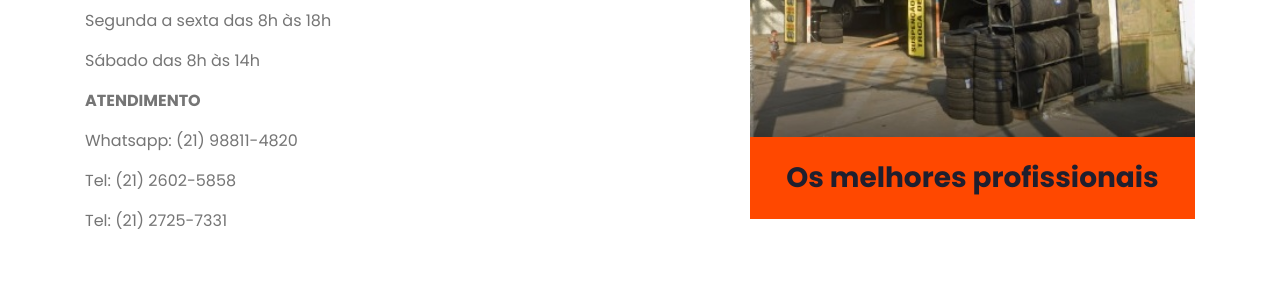
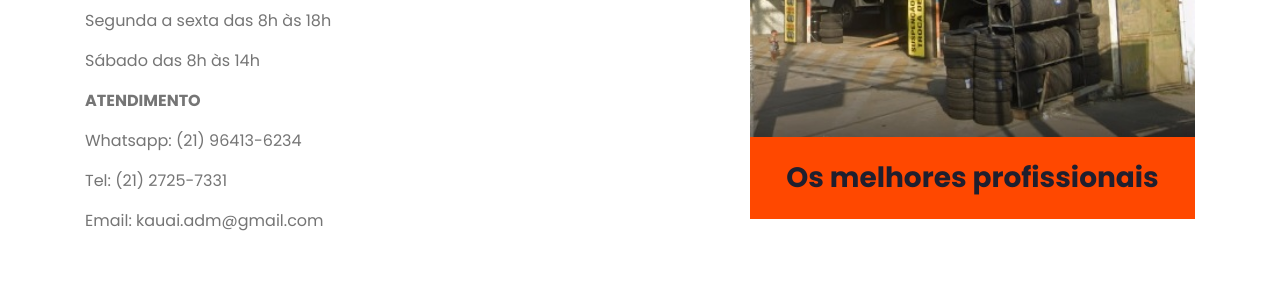
Before and after one commit to mayconjardim/KauaiPneus, a plain HTML site: page index.html in a window 1280 px wide. Shown: the part 2260-2543 px from the top of the page. Drawn offline with nearby package versions, Linux system fonts and the light colour scheme.

Commit message:
Atualizando contatos

```diff
--- a/index.html
+++ b/index.html
@@ -197,7 +197,6 @@
     </div>
     <!-- Services End -->
 
-
    <div id="sobre">
 
     <div class="container-fluid py-5" id="pneus">
@@ -217,9 +216,9 @@
                  <p>Sábado das 8h às 14h</p>
 
                  <p><b>ATENDIMENTO</b></p>
-                 <p>Whatsapp: (21) 98811-4820</p>
-                 <p>Tel: (21) 2602-5858</p>
+                 <p>Whatsapp: (21) 96413-6234</p>
                  <p>Tel: (21) 2725-7331</p>
+                 <p>Email: kauai.adm@gmail.com</p>
 
                 </div>
 
@@ -239,7 +238,6 @@
 
    </div>
 
-
     <!-- Footer Start -->
 
     <div class="container-fluid bg-dark text-white py-4 px-sm-3 px-md-5" style="border-color: #3E3E4E !important;">
@@ -252,12 +250,10 @@
         </div>
     <!-- Footer End -->
 
-
    <!-- botão flutuante whatsapp -->
     <a href="https://api.whatsapp.com/send?phone=5521964136234text=Olá" class="whatsapp-button" target="_blank" style="position: fixed;  right: 15px; bottom: 15px;">
     <img src="https://i.ibb.co/VgSspjY/whatsapp-button.png" alt="botão whatsapp">
   </a>
-
 
     <!-- JavaScript Libraries -->
     <script src="https://code.jquery.com/jquery-3.4.1.min.js"></script>
```
Also changed, not shown: 1 other file.
